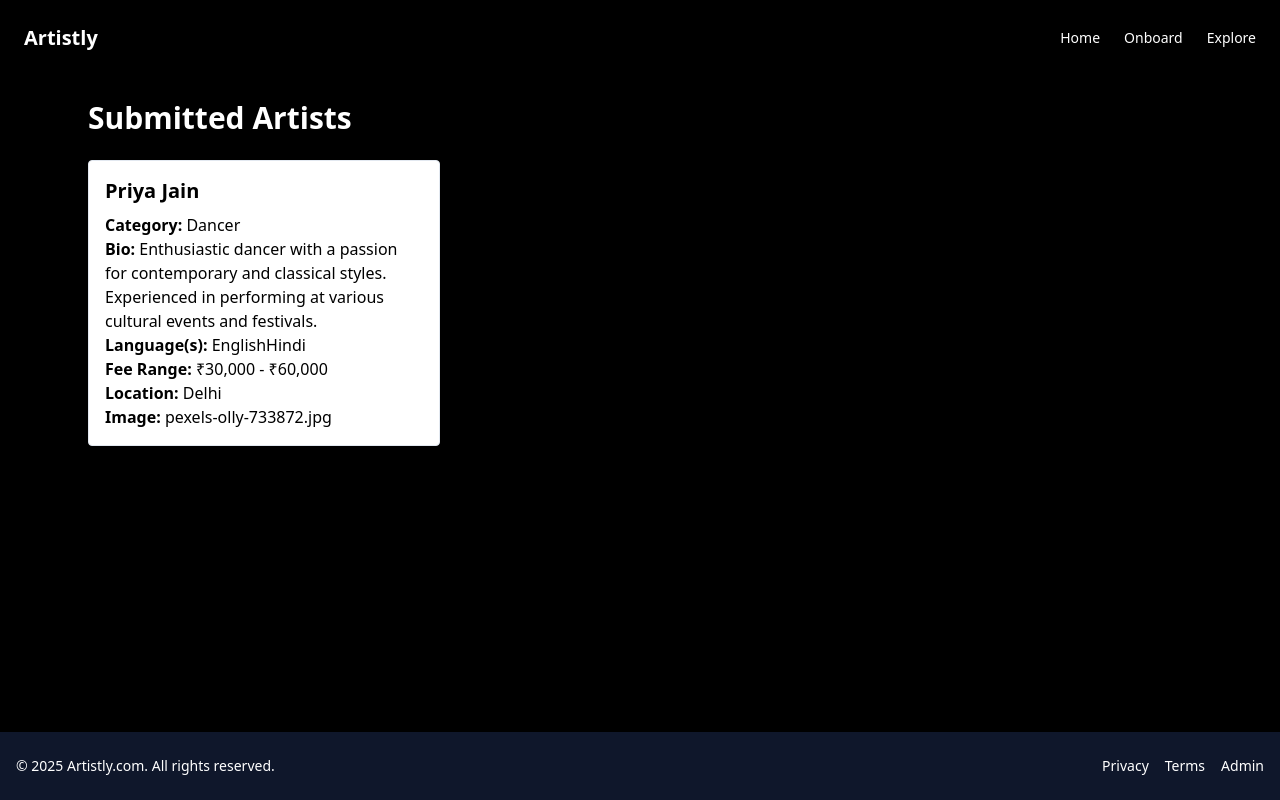
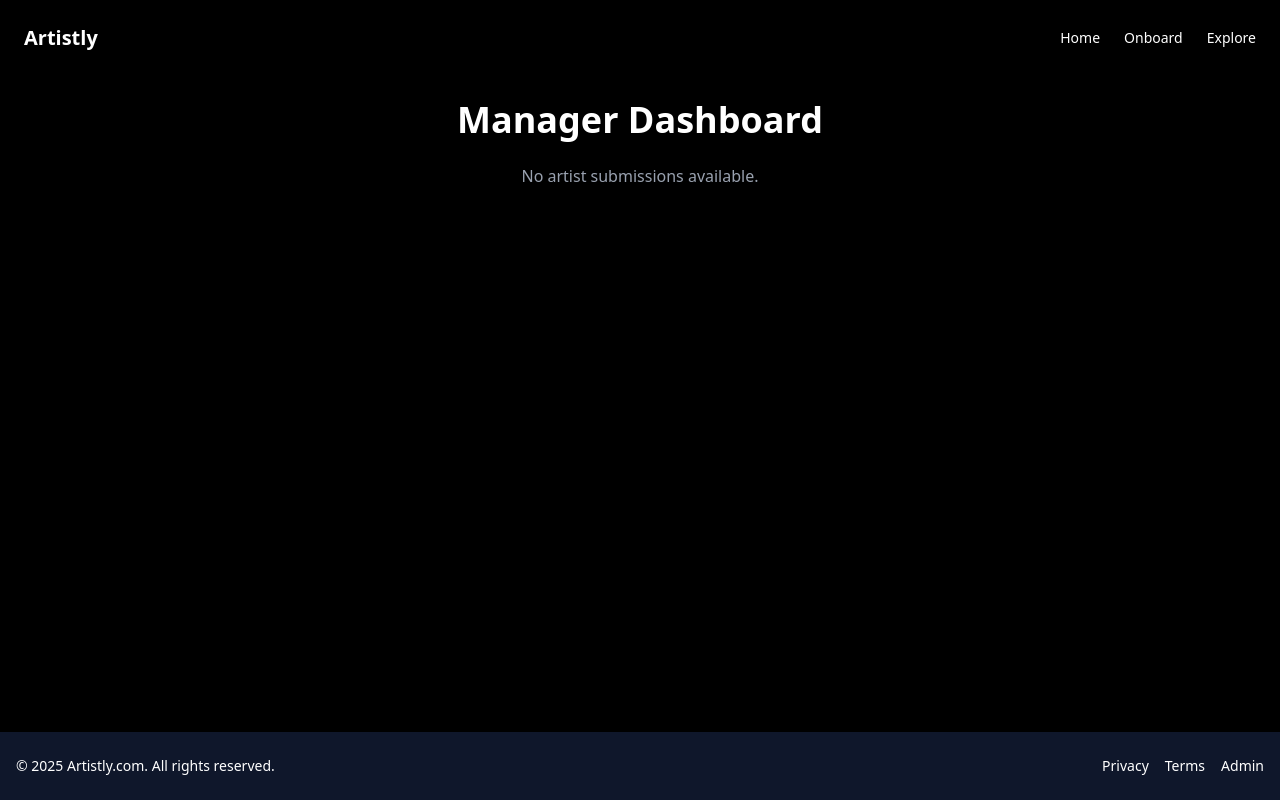
Before and after one commit to tanishkag237/-Artistly, a Next.js app: page /admin in a window 1280 px wide. Built offline with nearby package versions, Linux system fonts and the light colour scheme; data requests are answered from the project's data file.

Commit message:
dashboard update

```diff
--- a/app/admin/page.tsx
+++ b/app/admin/page.tsx
@@ -3,35 +3,56 @@
 import { useEffect, useState } from 'react';
 
 export default function AdminPage() {
-  const [artists, setArtists] = useState<any[]>([]);
+  const [submissions, setSubmissions] = useState<any[]>([]);
 
   useEffect(() => {
-  fetch('http://localhost:3001/artists')
-    .then((res) => res.json())
-    .then((data) => setArtists(data));
-}, []);
+    const saved = JSON.parse(localStorage.getItem('artistSubmissions') || '[]');
+    setSubmissions(saved);
+  }, []);
 
+  const handleDelete = (index: number) => {
+    const updated = [...submissions];
+    updated.splice(index, 1);
+    setSubmissions(updated);
+    localStorage.setItem('artistSubmissions', JSON.stringify(updated));
+  };
 
   return (
-    <div className="max-w-6xl text-white mx-auto p-6">
-      <h1 className="text-3xl font-bold h-full mb-6">Submitted Artists</h1>
-      {artists.length === 0 ? (
-        <p>No submissions yet.</p>
+    <div className="p-6 text-white">
+      <h1 className="text-4xl text-center font-bold mb-6">Manager Dashboard</h1>
+      {submissions.length === 0 ? (
+        <p className="text-center text-gray-400">No artist submissions available.</p>
       ) : (
-        <div className="grid grid-cols-1 md:grid-cols-2 lg:grid-cols-3 gap-6">
-          {artists.map((artist, index) => (
-            <div key={index} className="border p-4 rounded shadow bg-white text-black">
-              <h2 className="text-xl font-semibold mb-2">{artist.name}</h2>
-              <p><strong>Category:</strong> {artist.category?.join(', ')}</p>
-              <p><strong>Bio:</strong> {artist.bio}</p>
-              <p><strong>Language(s):</strong> {artist.languages}</p>
-              {artist.otherLanguage && <p><strong>Other Language:</strong> {artist.otherLanguage}</p>}
-              <p><strong>Fee Range:</strong> {artist.feeRange}</p>
-              <p><strong>Location:</strong> {artist.location}</p>
-              {artist.image && <p><strong>Image:</strong> {artist.image}</p>}
-            </div>
-          ))}
-        </div>
+        <table className="w-full text-left border">
+          <thead>
+            <tr className="bg-gray-200 text-black">
+              <th className="p-2">Name</th>
+              <th className="p-2">Category</th>
+              <th className="p-2">Location</th>
+              <th className="p-2">Fee</th>
+              <th className="p-2">Actions</th>
+            </tr>
+          </thead>
+          <tbody>
+            {submissions.map((artist, index) => (
+              <tr key={index} className="border-t bg-slate-900">
+                <td className="p-2">{artist.name}</td>
+                <td className="p-2">{artist.category?.join(', ')}</td>
+                <td className="p-2">{artist.location}</td>
+                <td className="p-2">{artist.feeRange}</td>
+                <td className="p-2 space-x-3">
+                  <button className="text-blue-500 underline">View</button>
+                  <button
+                    className="text-red-500 underline"
+                    onClick={() => handleDelete(index)}
+                  >
+                    Delete
+                  </button>
+                </td>
+              </tr>
+            ))}
+          </tbody>
+        </table>
       )}
     </div>
   );
--- a/components/OnboardForm.tsx
+++ b/components/OnboardForm.tsx
@@ -73,31 +73,39 @@ export default function OnboardForm() {
   const selectedCategories = watch('category');
   const selectedLanguage = watch('languages');
 
-const onSubmit = async (data: FormValues) => {
-  const artistData = {
-    ...data,
-    image: data.image?.[0]?.name || '',
-  };
+// const onSubmit = async (data: FormValues) => {
+//   const artistData = {
+//     ...data,
+//     image: data.image?.[0]?.name || '',
+//   };
 
-  try {
-    const response = await fetch('http://localhost:3001/artists', {
-      method: 'POST',
-  headers: { 'Content-Type': 'application/json' },
-  body: JSON.stringify(artistData),
-    });
+//   try {
+//     const response = await fetch('http://localhost:3001/artists', {
+//       method: 'POST',
+//   headers: { 'Content-Type': 'application/json' },
+//   body: JSON.stringify(artistData),
+//     });
 
-    if (!response.ok) throw new Error('Submission failed');
-    console.log('✅ Submitted');
-    setSubmitted(true);
-    reset();
-  } catch (error) {
-    console.error('❌ Submission error:', error);
-  }
-  setTimeout(() => {
-    setSubmitted(false);
-  }, 3000); // Reset submitted state after 3 seconds
-  reset();
+//     if (!response.ok) throw new Error('Submission failed');
+//     console.log('✅ Submitted');
+//     setSubmitted(true);
+//     reset();
+//   } catch (error) {
+//     console.error('❌ Submission error:', error);
+//   }
+//   setTimeout(() => {
+//     setSubmitted(false);
+//   }, 3000); // Reset submitted state after 3 seconds
+//   reset();
+// };
+
+const onSubmit = (data: FormValues) => {
+  const previous = JSON.parse(localStorage.getItem('artistSubmissions') || '[]');
+  const updated = [...previous, data];
+  localStorage.setItem('artistSubmissions', JSON.stringify(updated));
+  console.log('📦 New artist submission:', data);
 };
+
 
 
 
--- a/db.json
+++ b/db.json
@@ -1,4 +1,3 @@
-
 {
   "artists": [
     {
```
